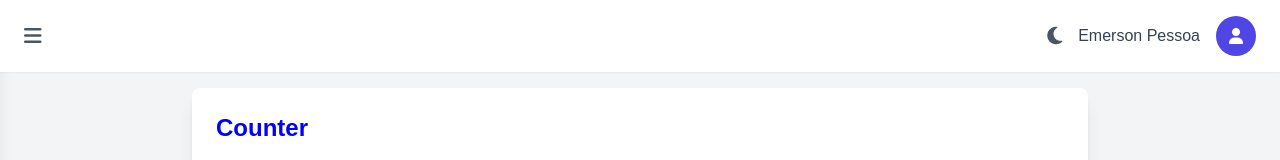
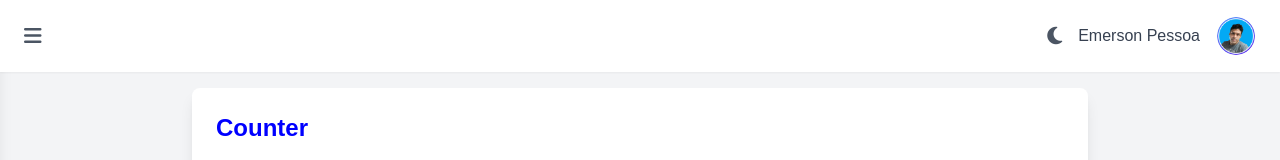
Before and after one commit to emersonpessoa01/ReactEssentialsPractice, a React (Vite) app: page / in a window 1280 px wide. Shown: the top 160 px of the page. Built offline with nearby package versions, Linux system fonts and the light colour scheme; a web font is replaced by a local one.

Commit message:
feat: Updated ScrollTop :tada:

```diff
--- a/src/components/ScrollTopButton.jsx
+++ b/src/components/ScrollTopButton.jsx
@@ -59,7 +59,7 @@ const scrollTopStyles = {
   cursor: "pointer",
   opacity: "0",
   visibility: "hidden",
-  transition: "all .8s ease-in-out",
+  transition: "all 1s ease-in-out",
 };
 const scrollTopActiveStyles = {
   opacity: "1",
--- a/src/pages/Header.jsx
+++ b/src/pages/Header.jsx
@@ -1,4 +1,5 @@
 import UseAppContext from "../hook/UseAppContext";
+import logo from "../assets/image/1.png";
 
 const Header = () => {
   const { darkMode, setDarkMode, sidebarOpen, setSidebarOpen } = UseAppContext();
@@ -35,12 +36,14 @@ const Header = () => {
           {/* Nome do usuário */}
           <span className={darkMode ? "text-gray-300" : "text-gray-700"}>Emerson Pessoa</span>
           {/* Ícone do usuário */}
-          <div
+          {/* <div
             className={`w-10 h-10 ${
               darkMode ? "bg-indigo-500 hover:bg-indigo-400" : "bg-indigo-600 hover:bg-indigo-500"
             } rounded-full flex items-center justify-center text-white`}
-          >
-            <i className="fas fa-user"></i>
+          > */}
+          <div className={`overflow-hidden w-10 h-10 flex items-center justify-center text-white` }>
+            {/* <i className="fas fa-user"></i> */}
+            <img src={logo} style={{ height: "2.4rem", borderRadius: "50%" }} alt="logo" />
           </div>
         </div>
       </div>
```
Also changed, not shown: src/assets/image/1.png (added), src/assets/image/eme.jpg (added).
